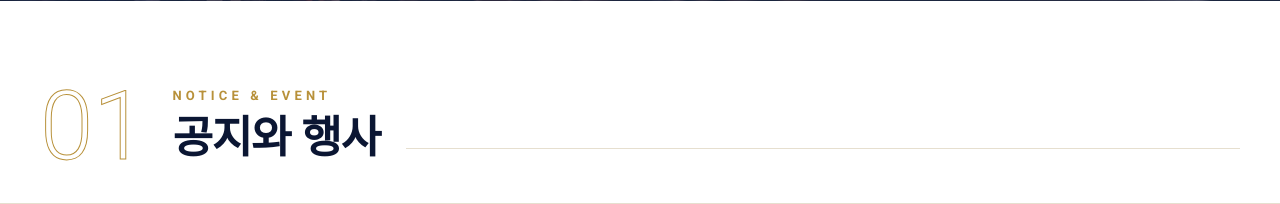
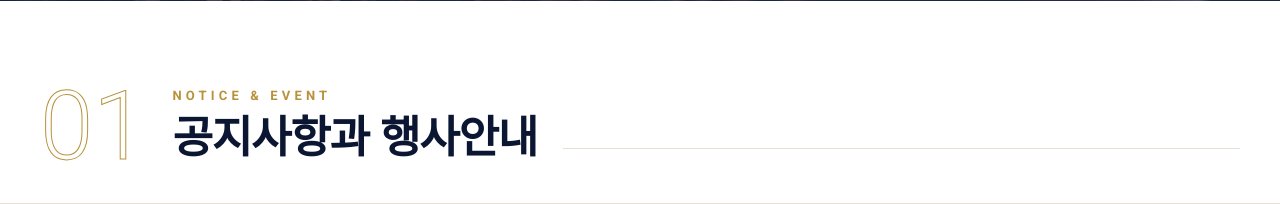
Before and after one commit to sst8872/human-future-institute, a PHP site: page / in a window 1280 px wide. Shown: the part 799-1003 px from the top of the page. Run offline with PHP 8.4, Linux system fonts and the light colour scheme; some web fonts are replaced.

Commit message:
첫 화면 01 구역 제목 「공지와 행사」를 「공지사항과 행사안내」로 변경
Co-Authored-By: Claude Opus 5.5 <noreply@anthropic.com>
Claude-Session: https://claude.ai/code/session_01EHSragCRAEdnSRjfEnCSs9

```diff
--- a/css/identity.css
+++ b/css/identity.css
@@ -126,7 +126,7 @@
   .section_title h2{font-size:28px}
 }
 
-/* ---------- 01 공지와 행사: 종이빛 바탕 ---------- */
+/* ---------- 01 공지사항과 행사안내: 종이빛 바탕 ---------- */
 .ne-sec .ne-band{background:var(--paper);border-color:var(--paper-line)}
 .ne-col+.ne-col,.ne-col.events{border-color:var(--paper-line)!important}
 .col-hd h3{font-family:var(--head);color:var(--ink)}
--- a/index.html
+++ b/index.html
@@ -123,7 +123,7 @@
 
 <!-- ========== NOTICE & EVENT ========== -->
 <section class="sec ne-sec">
-  <div class="section_title up"><span class="st-no">01</span><div class="st-txt"><p class="st-en">Notice &amp; Event</p><h2>공지와 행사</h2></div></div>
+  <div class="section_title up"><span class="st-no">01</span><div class="st-txt"><p class="st-en">Notice &amp; Event</p><h2>공지사항과 행사안내</h2></div></div>
   <div class="ne-band">
     <div class="inner ne-grid">
       <div class="ne-col notice">
```
